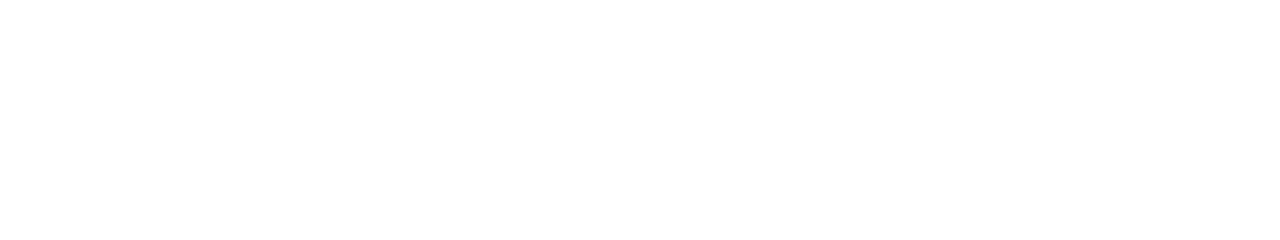
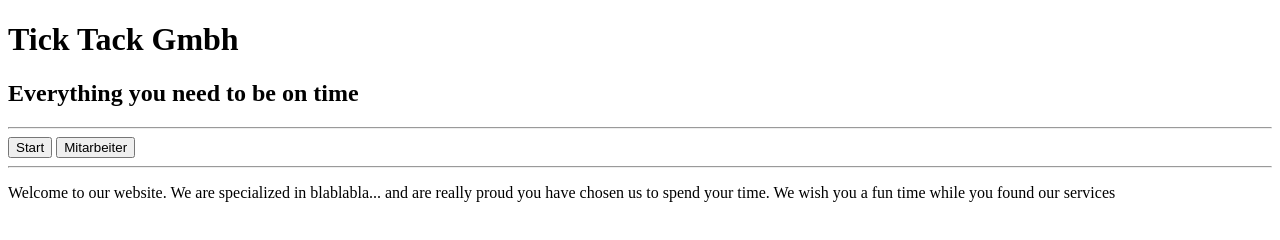
Before and after one commit to anamariagq/WebEng, a plain HTML site: page Aufgabe1/index.html in a window 1280 px wide. Drawn offline with Linux system fonts and the light colour scheme.

Commit message:
Primer borrador html

```diff
--- a/Aufgabe1/index.html
+++ b/Aufgabe1/index.html
@@ -5,6 +5,17 @@
     <title>Tick Tack GmbH</title>
 </head>
 <body>
+<h1>Tick Tack Gmbh</h1>
+<h2>Everything you need to be on time</h2>
+<hr>
+<button>Start</button>
+<button>Mitarbeiter</button>
+<hr>
+<p>
+    Welcome to our website. We are specialized in blablabla...
+and are really proud you have chosen us to spend your time.
+We wish you a fun time while you found our services</p>
+
 
 </body>
 </html>
```
